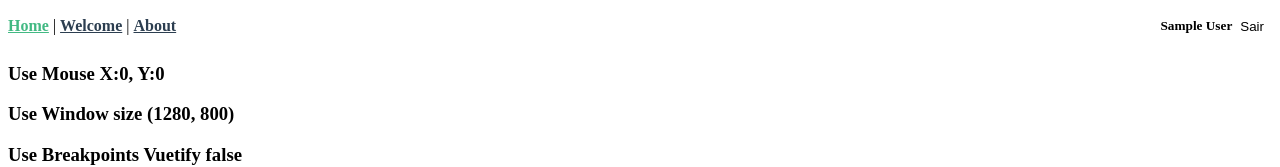
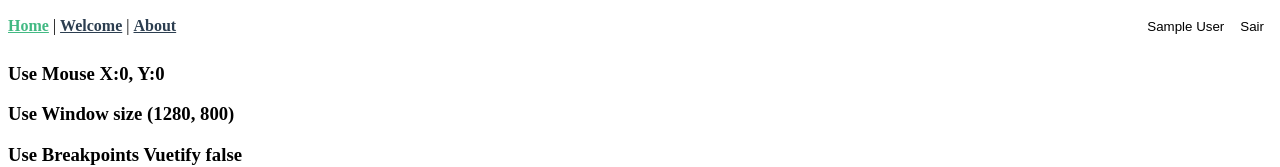
Before and after one commit to betogroo/componentsv4, a Vue app: page / in a window 1280 px wide. Shown: the top 167 px of the page. Built offline with nearby package versions, Linux system fonts and the light colour scheme; no server answers; sample sign-in values are in the browser's storage.

Commit message:
feat: route to profile with clicn on username

```diff
--- a/src/components/layout/nav/NavBar.vue
+++ b/src/components/layout/nav/NavBar.vue
@@ -6,7 +6,9 @@
       <router-link to="/about">About</router-link>
     </div>
     <div class="profile">
-      <h5>{{ user ? user.displayName : '' }}</h5>
+      <AppBtn @click="$router.push({ name: 'Profile' })">{{
+        user ? user.displayName : ''
+      }}</AppBtn>
       <AppBtn v-if="user" @click.prevent="logout">Sair</AppBtn>
       <AppBtn v-else @click.prevent="$router.push({ name: 'Welcome' })">
         Login
```
